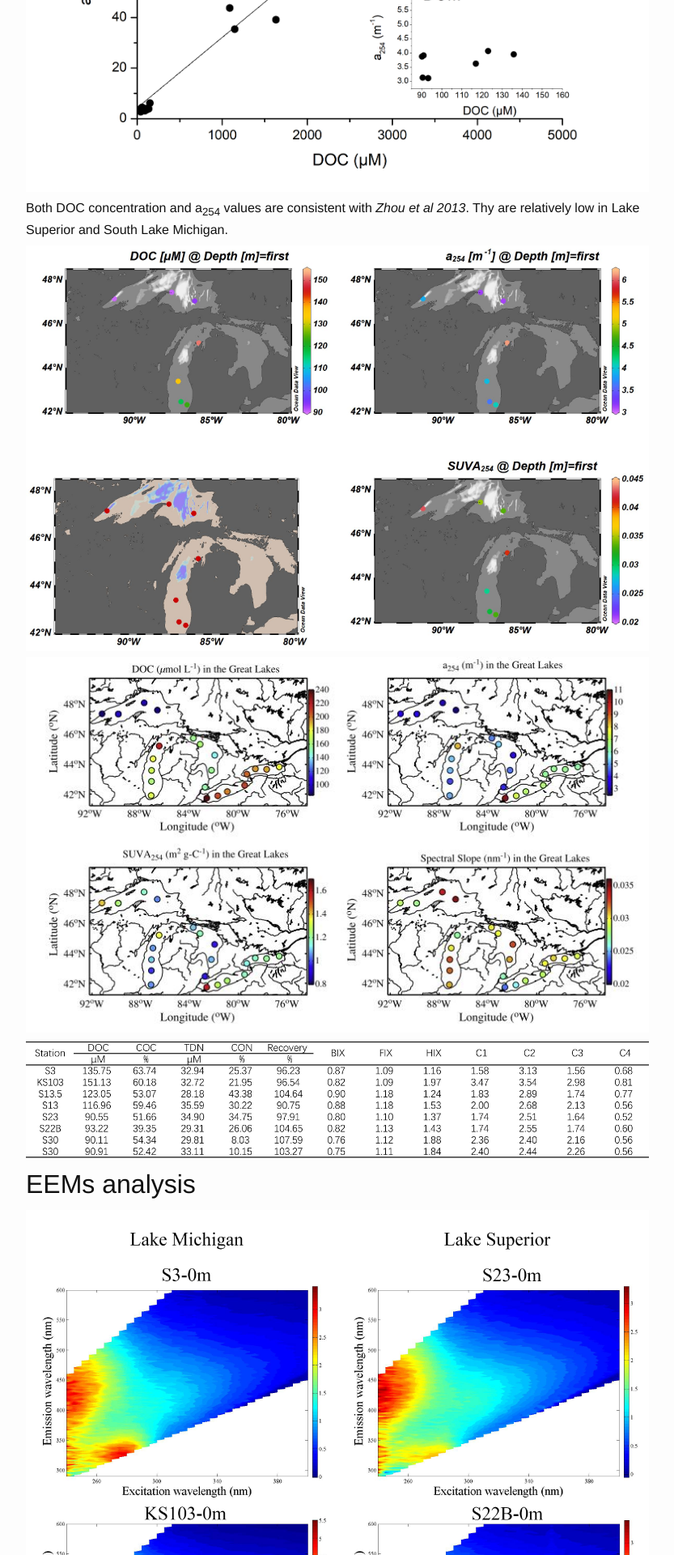
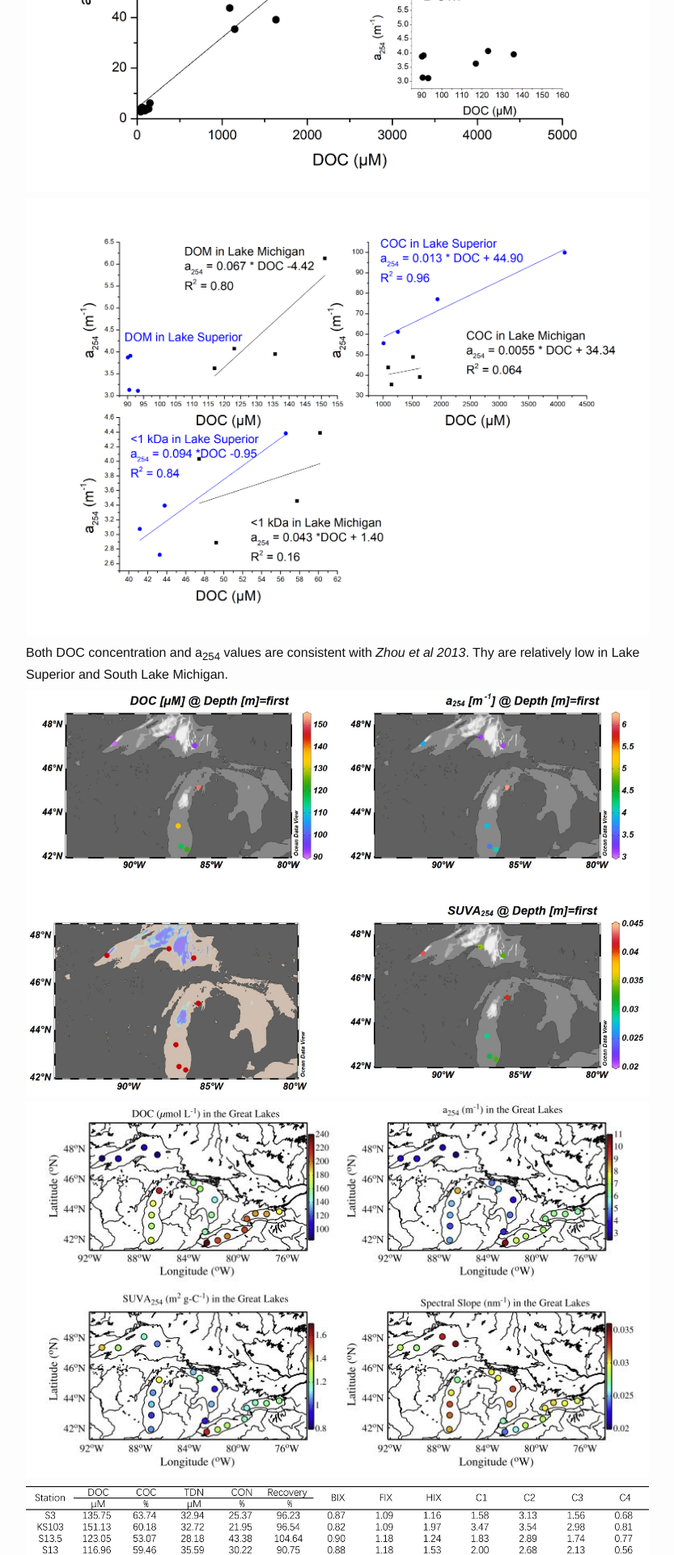
Before and after one commit to huilin1990/huilin1990.github.io, a Jekyll site: the page built from _posts/2017-07-19-GreatLakes.md, in a window 1280 px wide. Shown: the part 1819-3739 px from the top of the page at 81% size, without its empty margins (223-1056 px from the left). Built offline with Jekyll 4.4.1, drawn with Linux system fonts in a browser that asks for light colours; some web fonts are replaced.

Commit message:
DOC-a254 relation,Table 3 added

```diff
--- a/_layouts/post.html
+++ b/_layouts/post.html
@@ -6,7 +6,7 @@ layout: default
   <header class="post-header">
     <h1 class="post-title" itemprop="name headline">{{ page.title | escape }}</h1>
     <p class="post-meta"><time datetime="{{ page.date | date_to_xmlschema }}" itemprop="datePublished">{{ page.date | date: "%b %-d, %Y" }}</time>{% if page.author %} • <span itemprop="author" itemscope itemtype="http://schema.org/Person"><span itemprop="name">{{ page.author }}</span></span>{% endif %}</p>
-  </header>
+    </header>
 
   <div class="post-content" itemprop="articleBody">
     {{ content }}
--- a/_posts/2017-07-19-GreatLakes.md
+++ b/_posts/2017-07-19-GreatLakes.md
@@ -37,6 +37,10 @@ Latest update: 2017-9-12
 ## DOC concentration, a<sub>254</sub>, and SUVA<sub>254</sub>
 
 ![](\image\GL2017\Graph1.jpg)
+
+
+![](\image\GL2017\Graph245.jpg)
+
 
 Both DOC concentration and a<sub>254</sub> values are consistent with *Zhou et al 2013*. Thy are relatively low in Lake Superior and South Lake Michigan.
 
@@ -95,6 +99,8 @@ Hydrodynamic diameters of the __Humic-like__ colloids
 ## Molecular weights of peak in size chromotography
 
 ![](\image\GL2017\Table-3.jpg)
+
+![](\image\GL2017\Mwcalculation.jpg)
 
 Integration - UV1
 
```
Also changed, not shown: image/GL2017/Graph245.jpg (added), image/GL2017/Mwcalculation.jpg (added), image/GL2017/Table-3.jpg, 1 other file.
